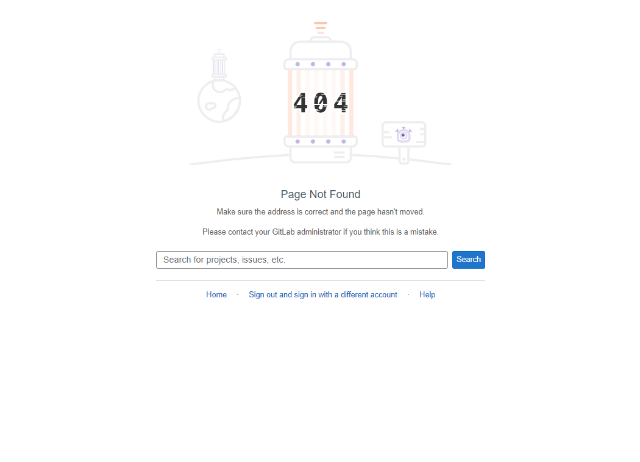
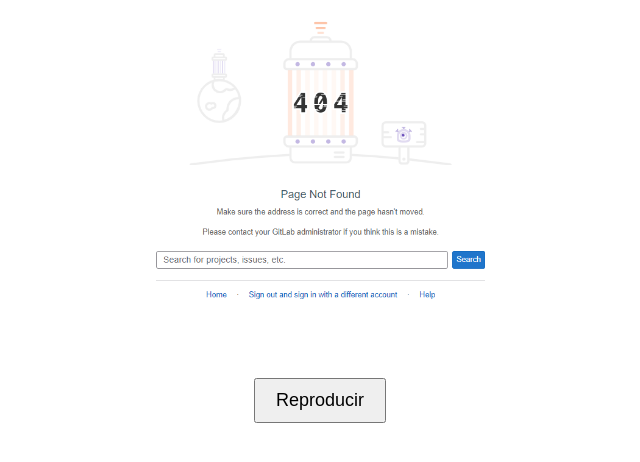
Before and after one commit to javierros99/bromita, a plain HTML site: page index.html in a window 1280 px wide. Shown: the whole page, without its empty margins (320-960 px from the left). Drawn offline with Linux system fonts and the light colour scheme.

Commit message:
Update index.html

```diff
--- a/index.html
+++ b/index.html
@@ -3,7 +3,7 @@
 <head>
     <meta charset="UTF-8">
     <meta name="viewport" content="width=device-width, initial-scale=1.0">
-    <title>Not Foud</title>
+    <title>Not Found</title>
     <!-- Agrega un ícono para la pestaña (favicon) -->
     <link rel="icon" href="assets/icono.png" type="image/x-icon">
     <style>
@@ -21,22 +21,28 @@
         audio {
             display: none;
         }
+        button {
+            font-size: 18px;
+            padding: 10px 20px;
+            cursor: pointer;
+        }
     </style>
 </head>
 <body>
-    <audio autoplay controls loop>
+    <audio id="myAudio" loop>
         <source src='assets/PaloMetal.mp3' type='audio/mp3'>
     </audio>
-     <script>
-        // Puedes agregar más scripts o interactividad aquí si es necesario
-        document.addEventListener('DOMContentLoaded', function() {
-            // Intenta reproducir el sonido después de que el contenido se haya cargado
-            var audio = document.querySelector('audio');
-            audio.play().catch(function() {
-                // La reproducción automática puede estar bloqueada por el navegador
-                console.warn("La reproducción automática está bloqueada. El usuario debe interactuar con la página.");
-            });
-        });
+    <button onclick="toggleAudio()">Reproducir</button>
+
+    <script>
+        function toggleAudio() {
+            var audio = document.getElementById('myAudio');
+            if (audio.paused) {
+                audio.play();
+            } else {
+                audio.pause();
+            }
+        }
     </script>
 </body>
 </html>
```
